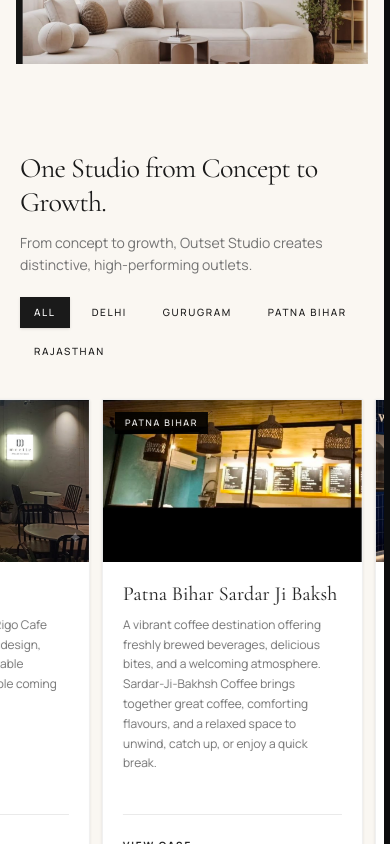
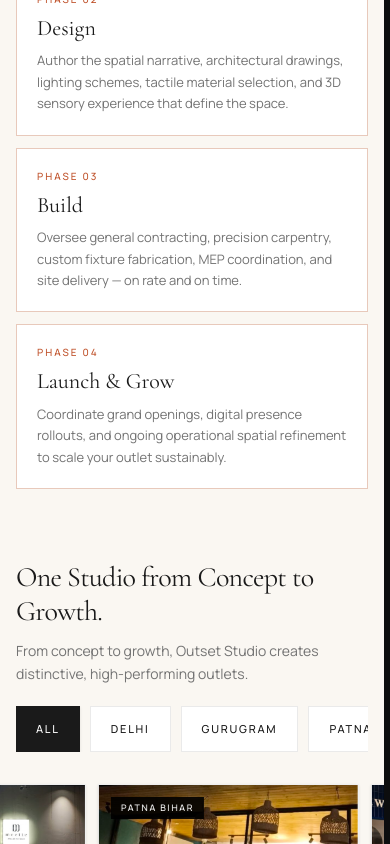
Before and after one commit to taybeen-healthy/outsetStudio, a Next.js app: page / in a window 390 px wide. Shown: the part 1540-2384 px from the top of the page. Built offline with nearby package versions, Linux system fonts and the light colour scheme.

Commit message:
feat: homepage section reorder with studio intro section, fix vendor form button overflow, align OurWork filters and testimonials card

```diff
--- a/src/app/page.js
+++ b/src/app/page.js
@@ -48,13 +48,43 @@
         <Stats data={statsData} />
       </div>
 
+      <HowWeWork data={howWeWorkData} />
+      <OurWork />
+      <Industries data={industriesData} />
+      <CTABanner />
+      <FAQ />
+
+      {/* Studio Intro Section */}
+      <section className="w-full bg-[#FDFCFA] border-y border-neutral-200/80 overflow-hidden">
+        <div className="max-w-7xl mx-auto px-5 sm:px-10 lg:px-14 py-16 sm:py-24 lg:py-28">
+          <div className="grid grid-cols-1 lg:grid-cols-12 gap-8 lg:gap-16 items-start">
+            <div className="lg:col-span-5">
+              <h2 className="font-serif font-normal text-[#1a1a1a] text-[32px] sm:text-4xl lg:text-[42px] xl:text-[46px] leading-[1.18] tracking-tight mb-6 lg:mb-8">
+                We bring design, execution, and growth together to build outlets that work.
+              </h2>
+              <div className="w-14 h-[2px] bg-[#bf572b] mb-6 lg:mb-8" />
+              <p className="font-sans text-[13px] sm:text-[14px] text-neutral-400 tracking-[0.12em] uppercase">
+                Delhi&nbsp;. Patna Bihar&nbsp;. Gurugram&nbsp;. Rajasthan
+              </p>
+            </div>
+
+            <div className="lg:col-span-7 flex flex-col justify-center gap-6 lg:gap-7">
+              <p className="font-sans text-[15px] sm:text-[16px] text-neutral-500 font-normal leading-[1.75]">
+                Outset Studio is a design and growth studio built to make creating successful outlets simpler. We help businesses turn empty spaces into well-designed, customer-ready outlets by bringing everything they need together in one place — from outlet design and execution to digital setup and sales growth.
+              </p>
+              <p className="font-sans text-[15px] sm:text-[16px] text-neutral-500 font-normal leading-[1.75]">
+                We work with businesses across cafés, QSRs, bakeries, salons, retail stores, clinics, and other outlet-based brands. From understanding the space and planning the customer journey to creating the design and bringing it to life, we manage the process with a clear focus on the business.
+              </p>
+              <p className="font-sans text-[15px] sm:text-[16px] text-[#1a1a1a] font-semibold leading-[1.75]">
+                We believe a successful outlet needs more than good design. It needs to look right, work efficiently, attract customers, and support long-term growth. That is why every project we take on is planned around both experience and business performance.
+              </p>
+            </div>
+          </div>
+        </div>
+      </section>
+
       <About data={aboutData} />
-      <OurWork />
-      <HowWeWork data={howWeWorkData} />
-      <Industries data={industriesData} />
       <Testimonials />
-      <FAQ />
-      <CTABanner />
       <Footer />
     </div>
   );
--- a/src/app/register-vendors/page.js
+++ b/src/app/register-vendors/page.js
@@ -66,7 +66,7 @@
               </p>
               <Link
                 href="/"
-                className="inline-block px-10 py-3 font-sans text-[11px] tracking-[0.14em] uppercase font-semibold bg-[#C0532C] text-white hover:bg-[#a34320] transition-all"
+                className="inline-block w-full sm:w-auto min-h-12 px-8 py-3.5 font-sans text-[11px] tracking-[0.14em] uppercase font-semibold text-center bg-[#C0532C] text-white hover:bg-[#a34320] transition-all"
               >
                 DONE
               </Link>
@@ -176,7 +176,7 @@
                   <button
                     disabled={!canSubmit}
                     onClick={() => setSubmitted(true)}
-                    className={`h-12 px-10 font-sans text-[11px] tracking-[0.14em] uppercase font-semibold transition-all bg-[#C0532C] text-white ${!canSubmit ? "opacity-40 cursor-not-allowed hover:bg-[#C0532C]" : "hover:bg-[#a34320] cursor-pointer"}`}
+                    className={`w-full sm:w-auto max-w-full min-h-12 px-6 sm:px-10 py-3 font-sans text-[11px] sm:text-[12px] leading-tight tracking-[0.1em] whitespace-nowrap text-center uppercase font-semibold transition-all bg-[#C0532C] text-white ${!canSubmit ? "opacity-40 cursor-not-allowed hover:bg-[#C0532C]" : "hover:bg-[#a34320] cursor-pointer"}`}
                   >
                     SUBMIT VENDOR REGISTRATION
                   </button>
--- a/src/components/About.jsx
+++ b/src/components/About.jsx
@@ -20,7 +20,7 @@
       className="w-full bg-[#FAF7F2] lg:bg-white pt-8 sm:pt-24 lg:pt-28 pb-14 sm:pb-28 lg:pb-32 overflow-hidden"
     >
       <div className="max-w-7xl mx-auto px-4 sm:px-6 lg:px-2">
-        <div className="grid grid-cols-1 lg:grid-cols-12 gap-8 lg:gap-16 items-center">
+        <div className="grid grid-cols-1 lg:grid-cols-12 gap-8 lg:gap-16 items-start">
           <div className="hidden lg:block lg:col-span-7 relative max-w-[520px] lg:max-w-none mx-auto lg:mx-0 pb-10 sm:pb-14 lg:pb-0 pr-4 sm:pr-8">
             <div className="relative w-full aspect-[5/4] max-w-[500px] overflow-hidden shadow-md">
               <Image
--- a/src/components/OurWork.jsx
+++ b/src/components/OurWork.jsx
@@ -93,10 +93,10 @@
     >
       <style>{`@keyframes outset-marquee { from { transform: translateX(0); } to { transform: translateX(-50%); } }`}</style>
 
-      <div className="max-w-7xl mx-auto px-5 sm:px-10 lg:px-14">
-        <div className="flex flex-col lg:flex-row lg:items-end lg:justify-between gap-5 lg:gap-8 mb-6 sm:mb-16">
-          <div>
-            <h2 className="font-serif font-normal text-[#1a1a1a] text-[28px] sm:text-4xl lg:text-[44px] xl:text-[48px] leading-[1.2] tracking-tight">
+      <div className="max-w-7xl mx-auto px-4 sm:px-6 lg:px-2">
+        <div className="flex flex-col lg:flex-row lg:items-start lg:justify-between gap-5 lg:gap-8 mb-6 sm:mb-16">
+          <div className="w-full lg:max-w-[400px] xl:max-w-[540px]">
+            <h2 className="font-serif font-normal text-[#1a1a1a] text-[28px] sm:text-4xl lg:text-[44px] xl:text-[48px] leading-[1.2] tracking-tight text-left">
               <span className="lg:hidden">One Studio from Concept to Growth.</span>
               <span className="hidden lg:block">
                 One Studio from
@@ -104,21 +104,21 @@
                 Concept to Growth.
               </span>
             </h2>
-            <p className="font-sans text-[14px] sm:text-[15px] text-neutral-500 font-normal leading-relaxed max-w-lg mt-3 lg:mt-4">
+            <p className="font-sans text-[14px] sm:text-[15px] text-neutral-500 font-normal leading-relaxed max-w-lg mt-3 lg:mt-4 text-left">
               From concept to growth, Outset Studio creates distinctive, high-performing outlets.
             </p>
           </div>
 
-          <div className="flex flex-wrap items-center gap-2 lg:gap-2.5 lg:pb-1">
+          <div className="flex flex-nowrap overflow-x-auto min-w-0 max-w-full gap-2.5 lg:gap-3 lg:pt-[122px] xl:pt-[131px] [scrollbar-width:none] [&::-webkit-scrollbar]:hidden">
             {filters.map((f) => {
               const isActive = activeFilter.toUpperCase() === f.toUpperCase();
               return (
                 <button
                   key={f}
                   onClick={() => handleFilter(f)}
-                  className={`px-3.5 lg:px-5 py-2 lg:py-2.5 text-[10px] lg:text-xs tracking-[0.16em] uppercase font-medium transition-all duration-300 cursor-pointer rounded-none ${isActive
+                  className={`flex-shrink-0 whitespace-nowrap min-h-[46px] px-5 lg:px-6 text-center text-[11px] lg:text-xs tracking-[0.16em] uppercase font-medium transition-all duration-300 cursor-pointer rounded-none ${isActive
                       ? "bg-[#1a1a1a] text-white shadow-sm"
-                      : "bg-transparent lg:bg-white text-[#1a1a1a] border-0 lg:border lg:border-neutral-200/80 hover:border-[#1a1a1a] hover:bg-neutral-50"
+                      : "bg-white text-[#1a1a1a] border border-neutral-200/80 hover:border-[#1a1a1a] hover:bg-neutral-50"
                     }`}
                 >
                   {f}
@@ -130,13 +130,13 @@
       </div>
 
       {filteredProjects.length === 0 ? (
-        <div className="max-w-7xl mx-auto px-5 sm:px-10 lg:px-14">
+        <div className="max-w-7xl mx-auto px-4 sm:px-6 lg:px-2">
           <p className="w-full text-center font-sans text-sm text-neutral-500 py-16">
             No projects found for this filter.
           </p>
         </div>
       ) : (!isMobile && filteredProjects.length < 3) || (isMobile && filteredProjects.length < 2) ? (
-        <div className="max-w-7xl mx-auto px-5 sm:px-10 lg:px-14">
+        <div className="max-w-7xl mx-auto px-4 sm:px-6 lg:px-2">
           <div className="flex gap-4 sm:gap-6 overflow-x-auto pb-4">
             {filteredProjects.map((project, i) =>
               renderCard(project, i, "w-[70vw] sm:w-[360px] lg:w-[420px] flex-shrink-0")
@@ -144,7 +144,7 @@
           </div>
         </div>
       ) : (
-        <div className="w-full relative max-w-7xl mx-auto px-5 sm:px-10 lg:px-14 overflow-hidden">
+        <div className="w-full relative max-w-7xl mx-auto px-4 sm:px-6 lg:px-2 overflow-hidden">
           <div
             key={activeFilter}
             onMouseEnter={() => setPaused(true)}
--- a/src/components/Testimonials.jsx
+++ b/src/components/Testimonials.jsx
@@ -92,7 +92,7 @@
           </div>
         </div>
 
-        <div className="hidden lg:grid max-w-5xl mx-auto bg-white shadow-[0_20px_50px_rgba(0,0,0,0.07)] border border-neutral-100 overflow-hidden grid-cols-1 lg:grid-cols-2">
+        <div className="hidden lg:grid w-full bg-white shadow-[0_20px_50px_rgba(0,0,0,0.07)] border border-neutral-100 overflow-hidden grid-cols-1 lg:grid-cols-2">
           <div className="p-8 sm:p-12 lg:p-14 flex flex-col justify-between">
             <div>
               <div className="flex items-start justify-between">
```
